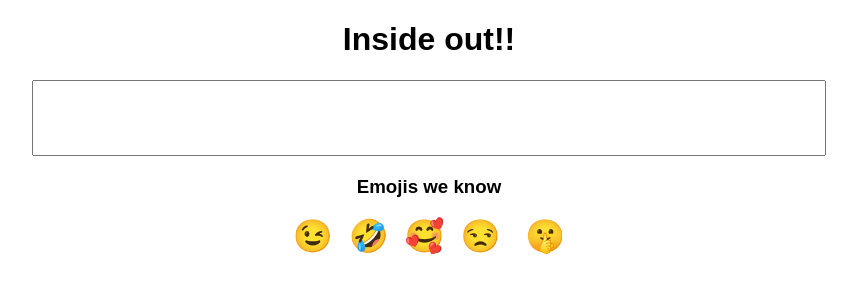
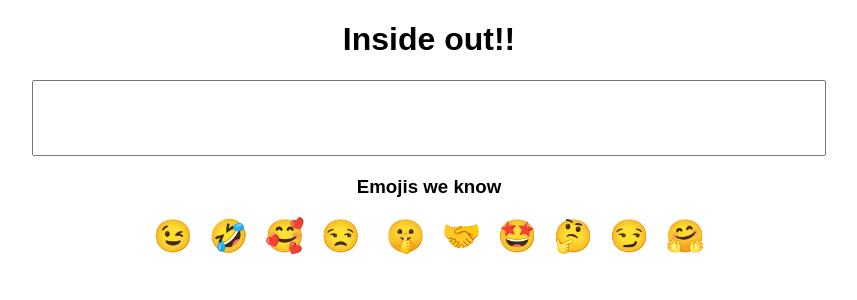
Before and after one commit to dikshadhote/Emoticon_Interpreter, a React (Create React App) app: page / in a window 1280 px wide. Shown: the top 300 px of the page, without its empty margins (211-1068 px from the left). Built offline with nearby package versions, Linux system fonts and the light colour scheme.

Commit message:
update : list of emojis

```diff
--- a/src/App.js
+++ b/src/App.js
@@ -5,7 +5,12 @@ var emojiDictionary = {
   "🤣": " Rolling on the Floor Laughing",
   "🥰": "Smiling Face with Hearts",
   "😒 ": "Unamused Face",
-  "🤫": "Shushing Face"
+  "🤫": "Shushing Face",
+  "🤝":"Handshake",
+  "🤩":"Star-Struck",
+  "🤔":" Thinking Face",
+  "😏":"Smirking Face",
+  "🤗":"Hugging Face"
 };
 
 var emojisweknow = Object.keys(emojiDictionary);
```
